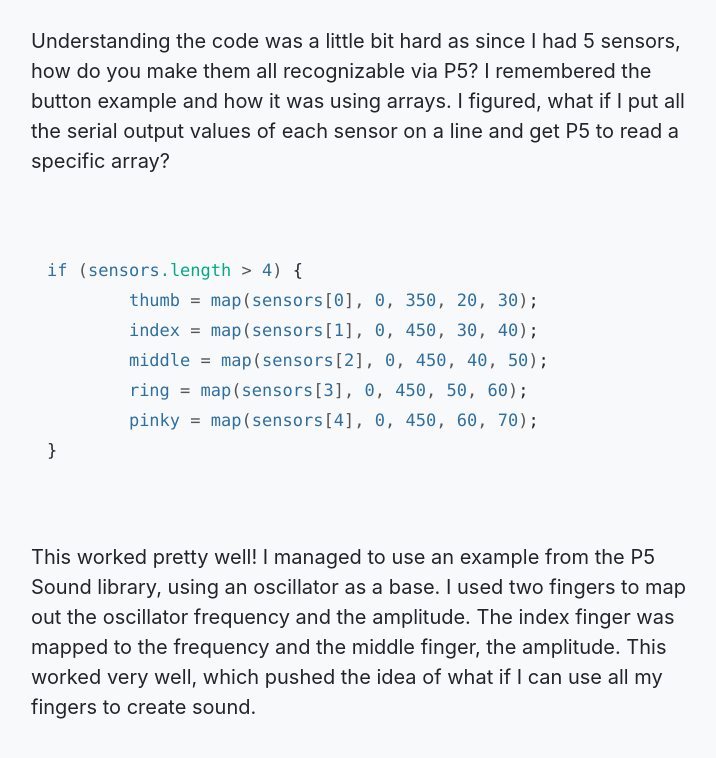
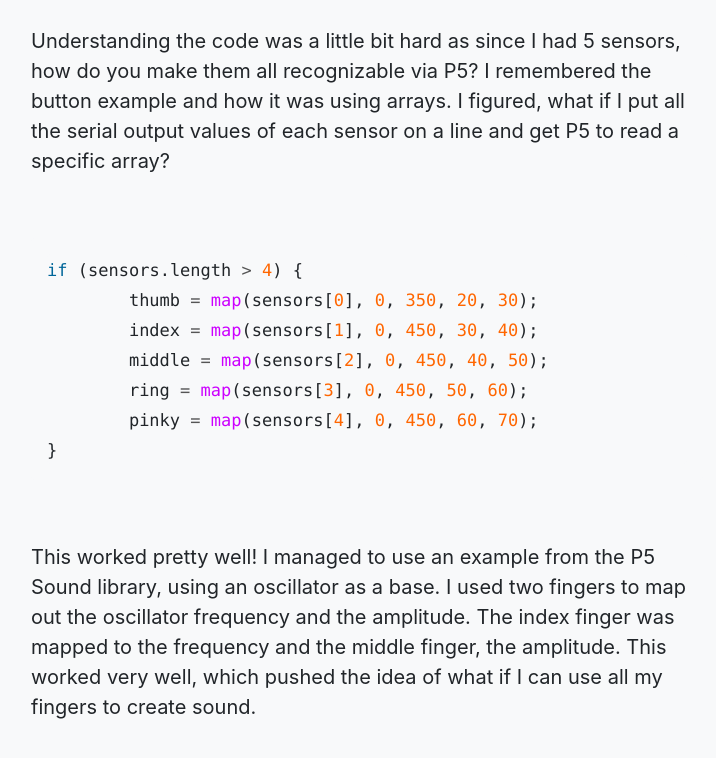
Before and after one commit to ixdwtruong/ixdwtruong.github.io, a Jekyll site: the page built from _posts/0001-01-06-intobjp2.md, in a window 1280 px wide and 900 px high, scrolled down 3910 px, cut to the strip 0-780 px from the top of the window. Shown: the top 758 px of the strip, without its empty margins (273-989 px from the left). Built offline with Jekyll 4.4.1, drawn with Linux system fonts in a browser that asks for light colours.

Commit message:
Update 0001-01-06-intobjp2.md

````diff
--- a/_posts/0001-01-06-intobjp2.md
+++ b/_posts/0001-01-06-intobjp2.md
@@ -92,7 +92,7 @@
 
 <br>
 
-```scss
+```javascript
 if (sensors.length > 4) {
         thumb = map(sensors[0], 0, 350, 20, 30);
         index = map(sensors[1], 0, 450, 30, 40);
````
